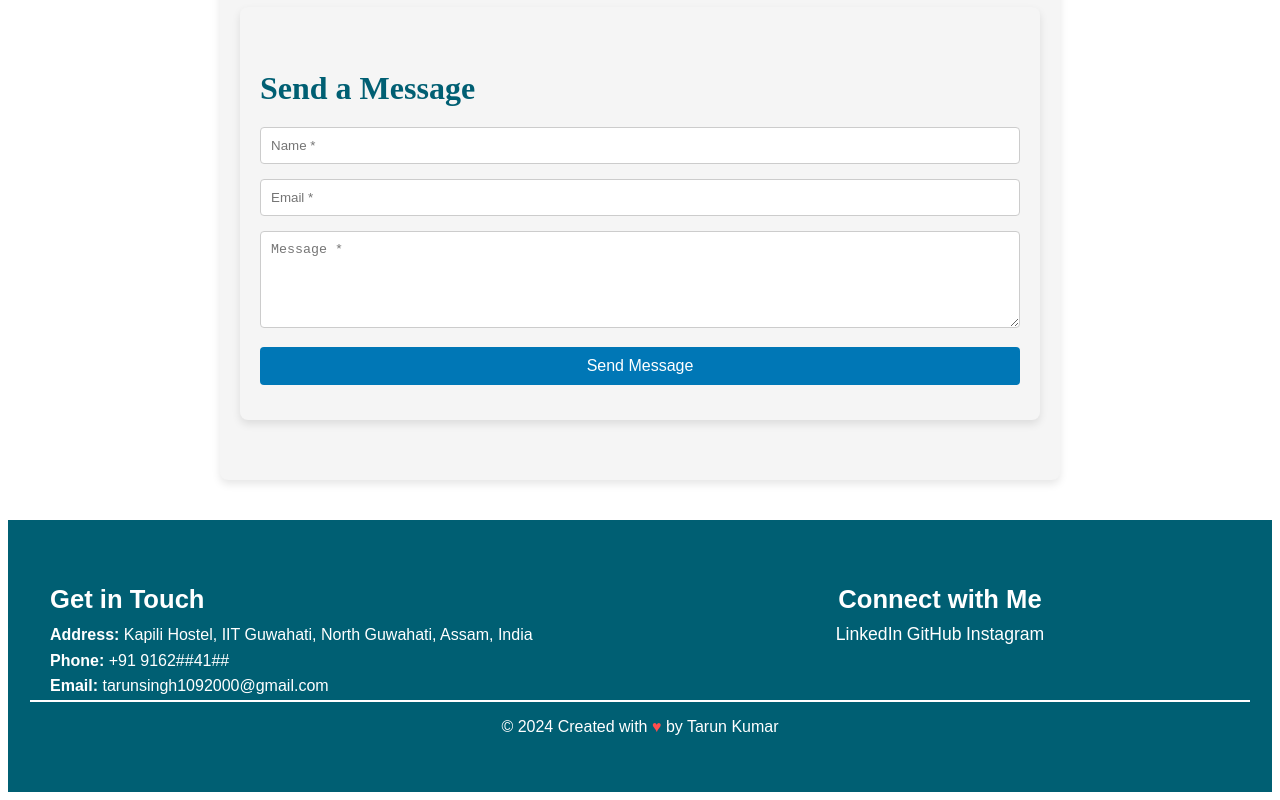
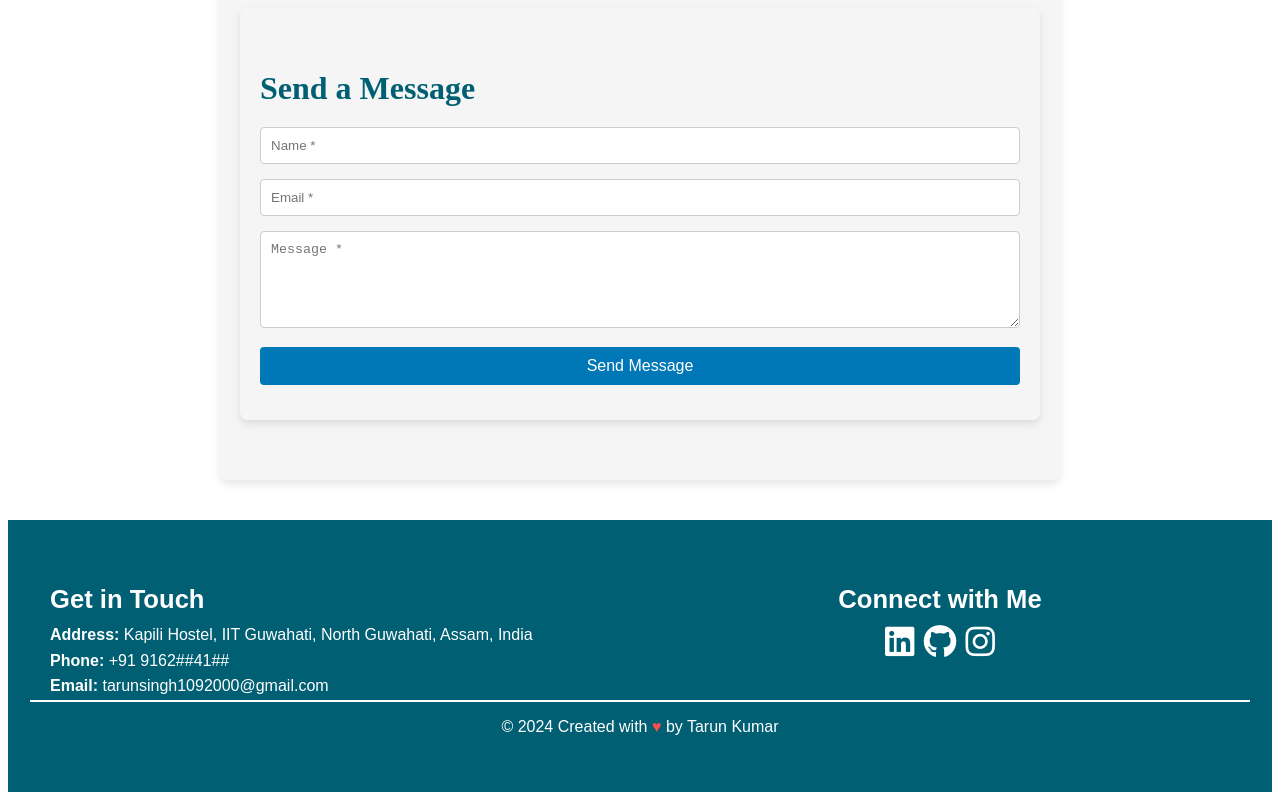
Before and after one commit to rajput-tarun/Tarun, a plain HTML site: page index.html in a window 1280 px wide. Shown: the part 5404-6204 px from the top of the page. Drawn offline with Linux system fonts and the light colour scheme.

Commit message:
added icons for social media handle

```diff
--- a/CSS Files/footer.css
+++ b/CSS Files/footer.css
@@ -64,7 +64,7 @@
 .footer-social .social-link {
     color: #ffffff;
     text-decoration: none;
-    font-size: 1.1em; /* Slightly smaller font size */
+    font-size: 2.1em; /* Slightly smaller font size */
 }
 
 .footer-social .social-link:hover {
--- a/HTML Files/footer.html
+++ b/HTML Files/footer.html
@@ -8,9 +8,15 @@
         </div>
         <div class="footer-social">
             <h3>Connect with Me</h3>
-            <a href="https://www.linkedin.com/in/tarun-kumar-iitb/" target="_blank" class="social-link linkedin">LinkedIn</a>
-            <a href="https://github.com/rajput-tarun" target="_blank" class="social-link github">GitHub</a>
-            <a href="https://www.instagram.com/rajpoot_tarun_singh/" target="_blank" class="social-link twitter">Instagram</a>
+            <a href="https://www.linkedin.com/in/tarun-kumar-iitb/" target="_blank" class="social-link linkedin">
+                <i class="fab fa-linkedin"></i> <!-- LinkedIn logo -->
+            </a>
+            <a href="https://github.com/rajput-tarun" target="_blank" class="social-link github">
+                <i class="fab fa-github"></i> <!-- GitHub logo -->
+            </a>
+            <a href="https://www.instagram.com/rajpoot_tarun_singh/" target="_blank" class="social-link instagram">
+                <i class="fab fa-instagram"></i> <!-- Instagram logo -->
+            </a>
         </div>
     </div>
     <div class="footer-bottom">
--- a/index.html
+++ b/index.html
@@ -14,6 +14,7 @@
     <link rel="stylesheet" href="CSS Files/expertise.css">
     <link rel="stylesheet" href="CSS Files/sms.css">
     <link rel="stylesheet" href="CSS Files/footer.css">
+    <link rel="stylesheet" href="https://cdnjs.cloudflare.com/ajax/libs/font-awesome/6.0.0/css/all.min.css">
     <script src="scripts.js" defer></script>
 </head>
 <body>
```
